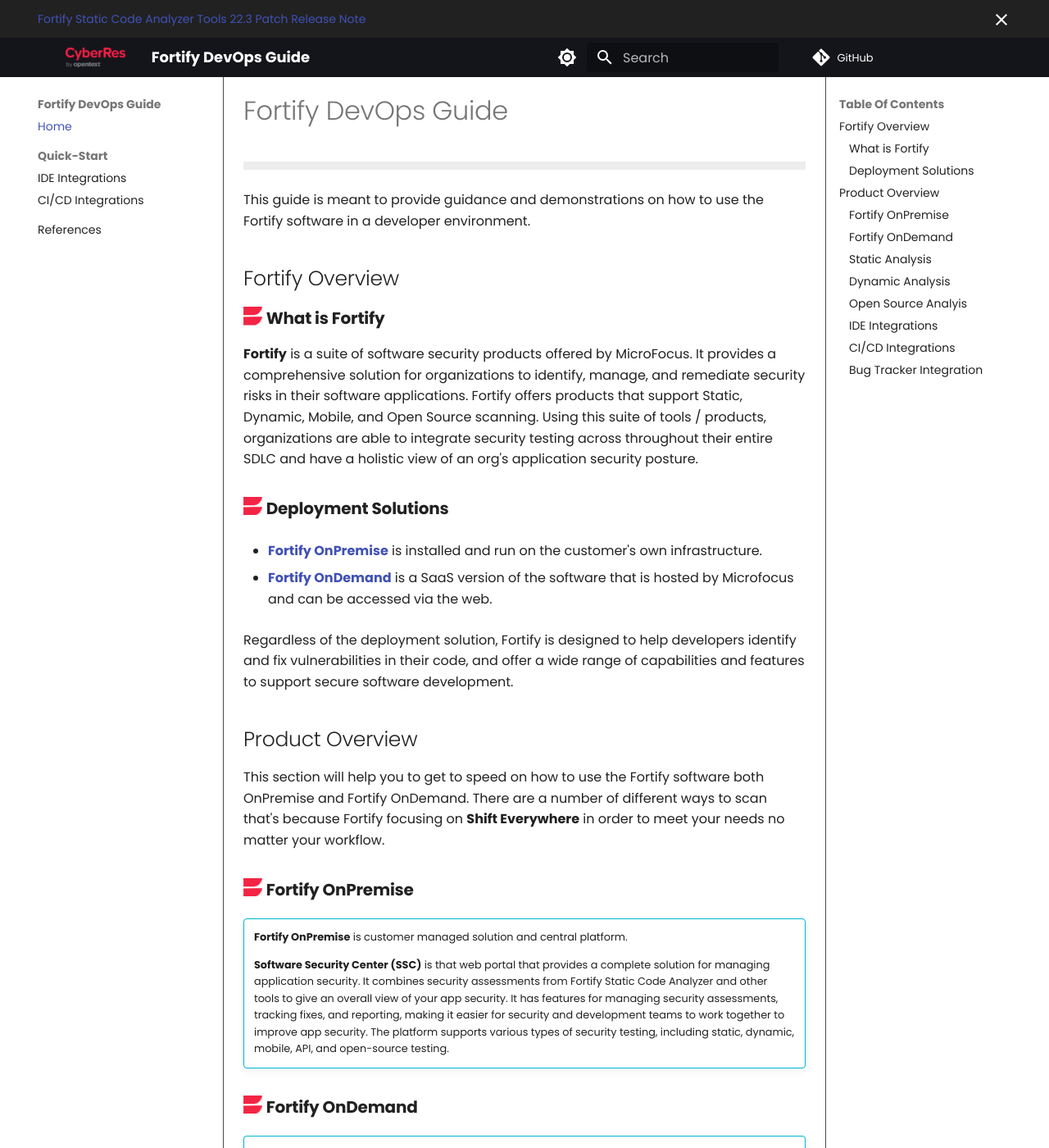
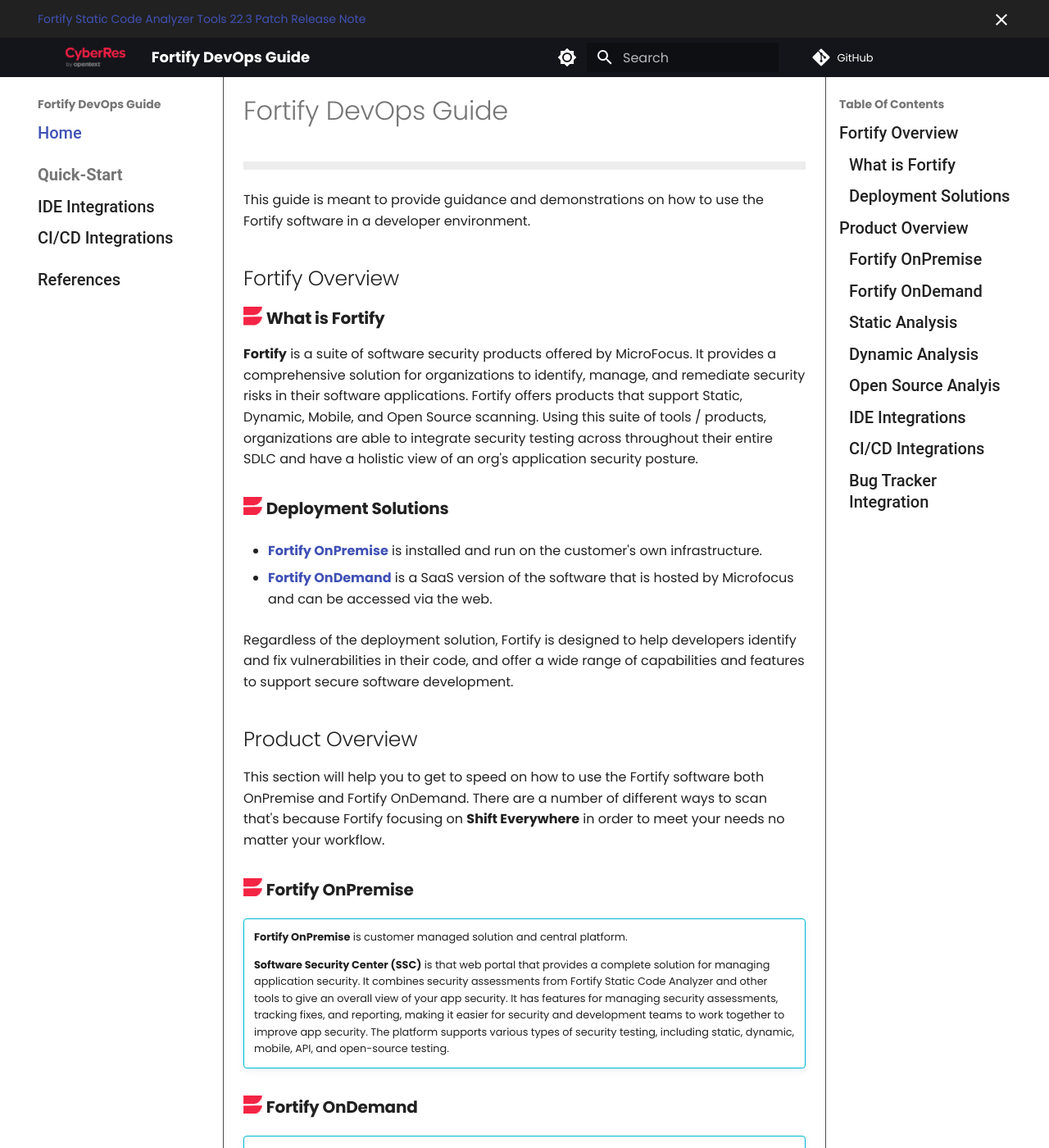
Before and after one commit to devsec-guides/fortify_dev_guide, an MkDocs documentation site: the page built from docs/index.md, in a window 1280 px wide and 1400 px high. Shown: the whole window at 82% size. Built offline with MkDocs 1.6.1 and Material for MkDocs 9.7.7, drawn with Linux system fonts in a browser that asks for light colours; comment, search, counter and statistics services are not loaded.

Commit message:
updated the font styling for the navigation items

```diff
--- a/docs/stylesheets/extra.css
+++ b/docs/stylesheets/extra.css
@@ -109,3 +109,9 @@
     display:block;
     margin:auto;
 }
+
+.md-nav__item{
+    font-weight: 500;
+    font-family: 'Roboto';
+    font-size: 15pt;
+}
```
